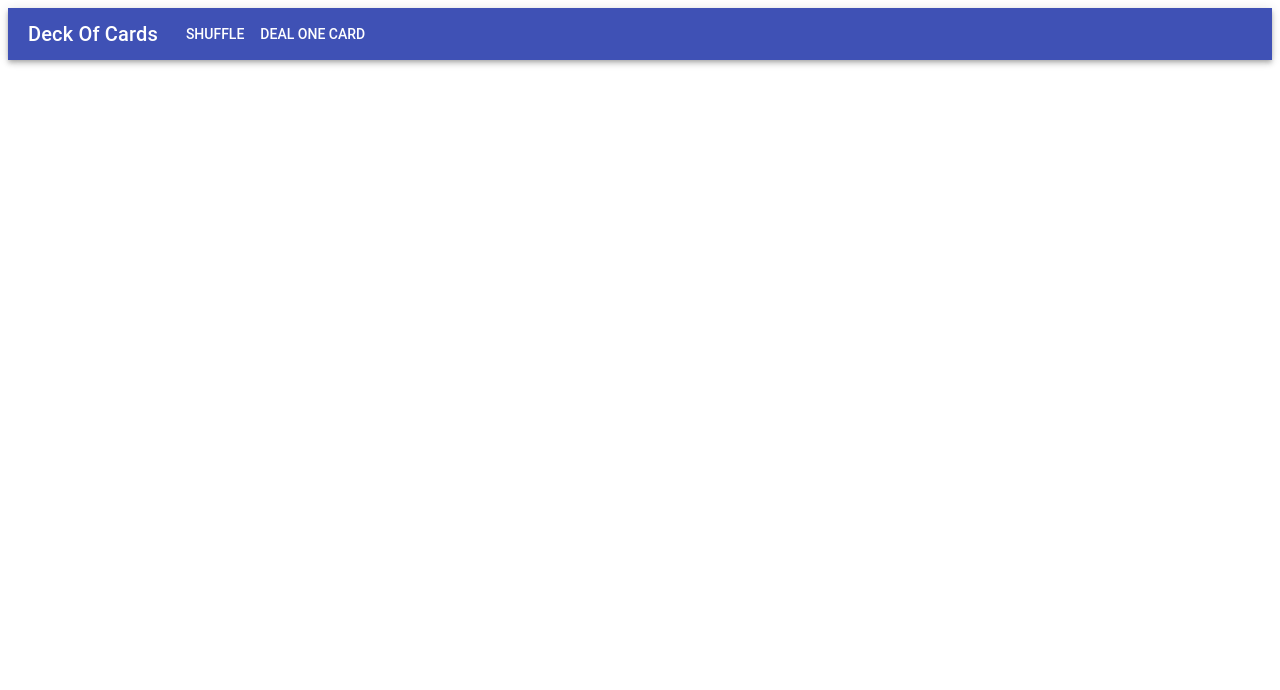
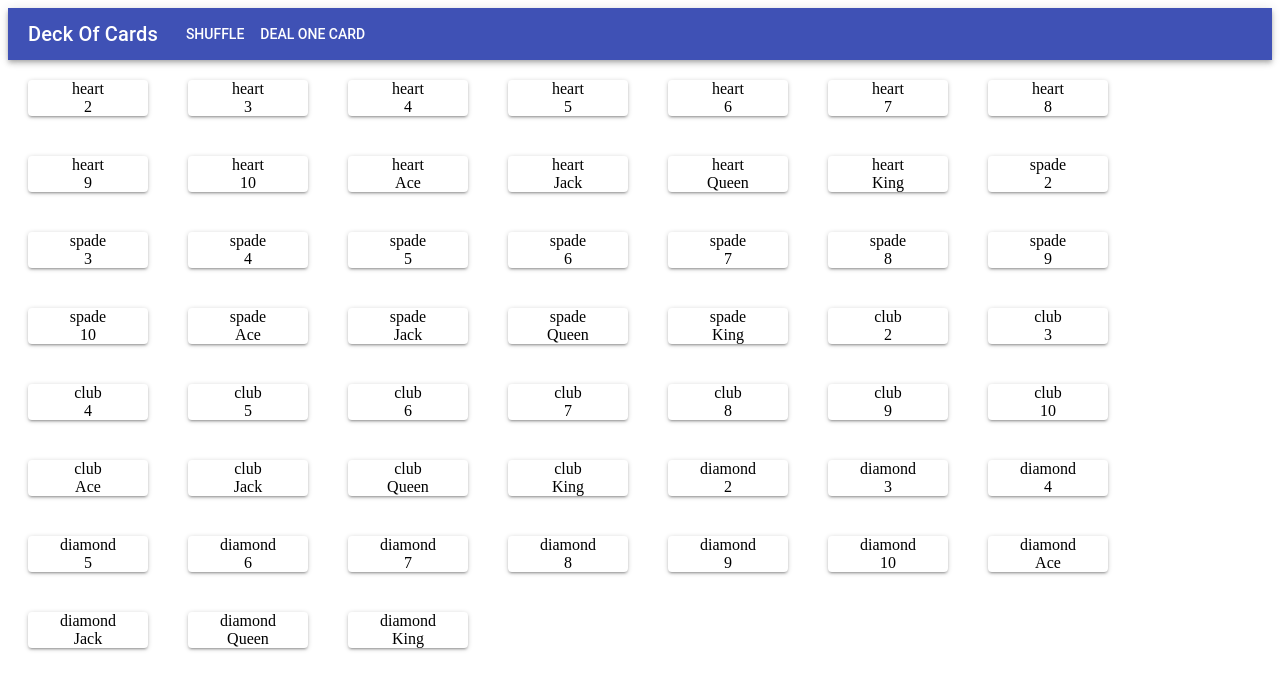
Before and after one commit to kzde/deck-of-cards, a React app: page / in a window 1280 px wide. Shown: the top 690 px of the page. Built offline with nearby package versions, Linux system fonts and the light colour scheme; the HTML template or start-up script is replaced by a standard one.

Commit message:
Add generateCards function and display all the cards

```diff
--- a/src/App.js
+++ b/src/App.js
@@ -1,10 +1,12 @@
 import React, { Fragment } from 'react';
 import Header from '../src/components/Header/Header';
+import CardContainer from '../src/components/CardContainer/CardContainer';
 
 const App = () => {
     return (
         <Fragment>
             <Header />
+            <CardContainer />
         </Fragment>
     )
 }
--- /dev/null
+++ b/src/components/Card/Card.js
@@ -0,0 +1,17 @@
+import React from 'react';
+import Paper from '@material-ui/core/Paper';
+import './Card.scss';
+
+const Card = (props) => {
+    const { card } = props;
+    return (
+        <div className="Card">
+            <Paper>
+                <div>{card.group}</div>
+                <div>{card.value}</div>
+            </Paper>
+        </div>
+    )
+}
+
+export default Card;
--- /dev/null
+++ b/src/components/Card/Card.scss
@@ -0,0 +1,10 @@
+.Card {
+    width: 120px;
+    margin: 20px;
+
+    div {
+        display: flex;
+        flex-direction: column;
+        align-items: center;
+    }
+}
--- /dev/null
+++ b/src/components/CardContainer/CardContainer.js
@@ -0,0 +1,27 @@
+import React, { Component } from 'react';
+import generateCards from '../../helpers/generateCards';
+import Card from '../../components/Card/Card';
+import './CardContainer.scss';
+
+class CardContainer extends Component {
+
+    constructor() {
+        super();
+        this.state = {
+            cards: generateCards()
+        }
+    }
+
+    render() {
+        return (
+            <div className="CardContainer">
+                {this.state.cards.map(card => {
+                    return (<Card card={card} />)
+                })}
+            </div>
+
+        )
+    }
+}
+
+export default CardContainer;
--- /dev/null
+++ b/src/components/CardContainer/CardContainer.scss
@@ -0,0 +1,5 @@
+.CardContainer {
+    display: flex;
+    flex-direction: row;
+    flex-wrap: wrap;
+}
--- /dev/null
+++ b/src/helpers/generateCards.js
@@ -0,0 +1,16 @@
+const generateCards = () => {
+    const cards = [];
+    const groups = ['heart', 'spade', 'club', 'diamond'];
+    const cardValues = ['2', '3', '4', '5', '6', '7', '8', '9', '10', 'Ace', 'Jack', 'Queen', 'King'];
+    groups.forEach(group => {
+        cardValues.forEach(value => {
+            cards.push({
+                group,
+                value
+            })
+        })
+    })
+    return cards;
+}
+
+export default generateCards;
```
Also changed, not shown: 1 other file (tests, documents, lock files or other folders).
